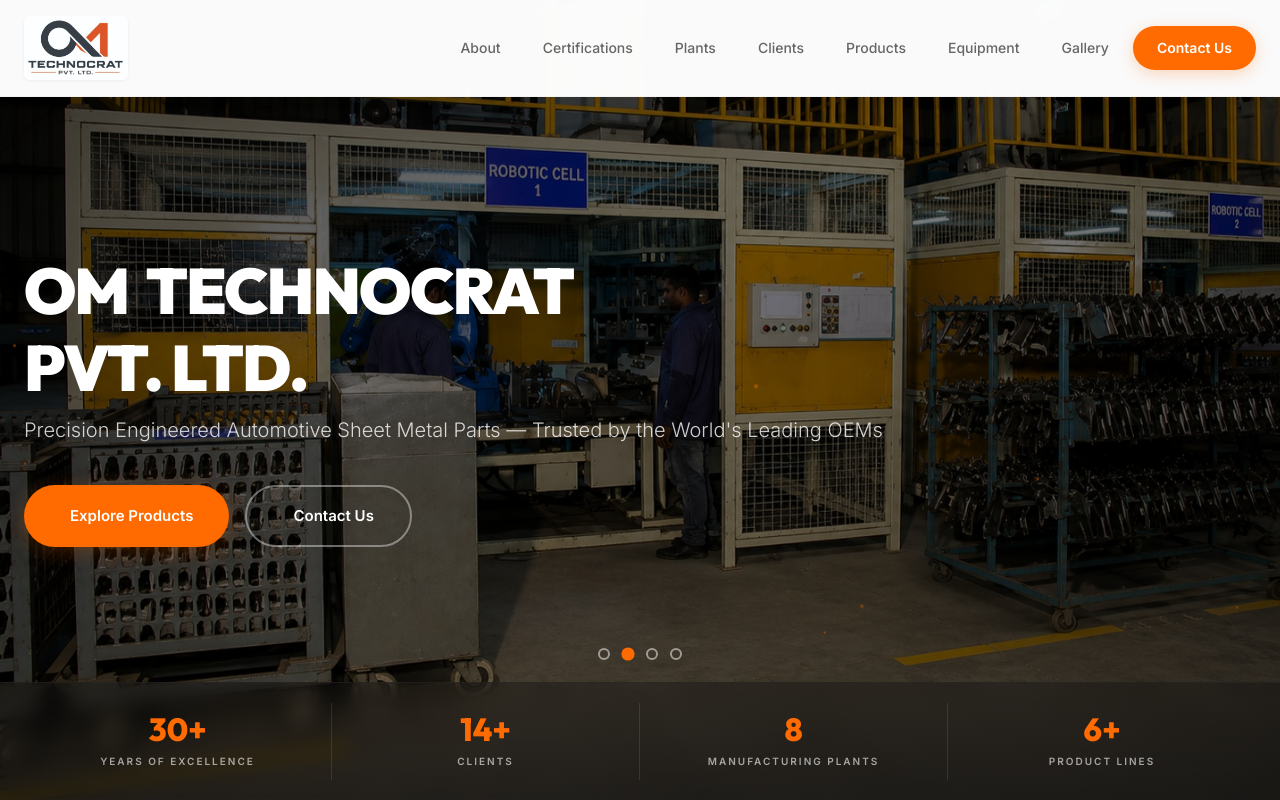
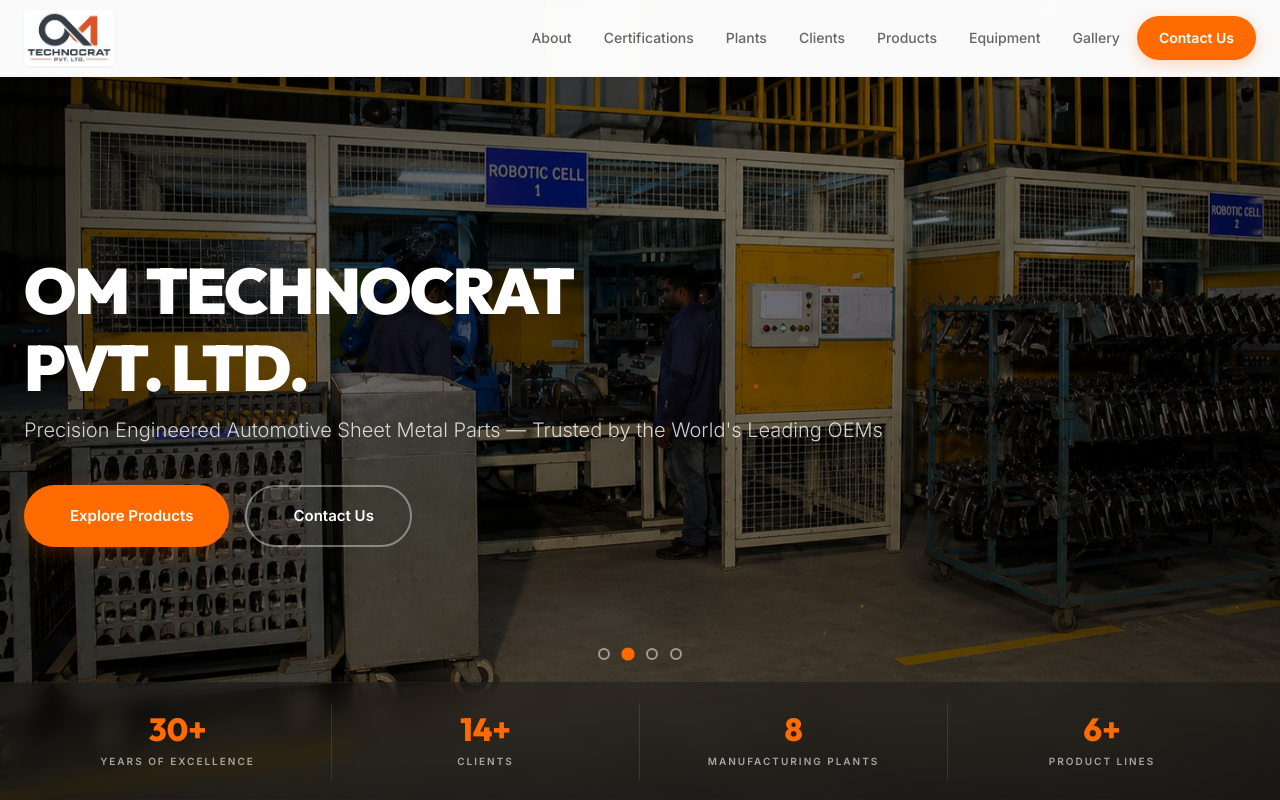
Before and after one commit to Aaditya-13/om-technocrat, a React (Vite) app: page / in a window 1280 px wide. Shown: the top 800 px of the page. Built offline with nearby package versions, Linux system fonts and the light colour scheme; some icons are missing.

Commit message:
update navbar

```diff
--- a/src/components/Navbar.css
+++ b/src/components/Navbar.css
@@ -1,23 +1,35 @@
-/* Navbar Styles */
+/* ═══════════════════════════════════════════
+   NAVBAR
+   ═══════════════════════════════════════════ */
+
 .navbar {
   position: fixed;
   top: 0;
   left: 0;
   width: 100%;
   z-index: 1000;
+
   background: rgba(255, 255, 255, 0.98);
   backdrop-filter: blur(20px) saturate(180%);
   -webkit-backdrop-filter: blur(20px) saturate(180%);
-          padding: 16px 0;
+
+  padding: 10px 0;
+
   box-shadow: 0 1px 15px rgba(0, 0, 0, 0.05);
   border-bottom: 1px solid rgba(0, 0, 0, 0.03);
+
   transition: padding var(--transition);
 }
 
 .navbar.scrolled {
-          padding: 10px 0;
+  padding: 7px 0;
   box-shadow: 0 4px 20px rgba(0, 0, 0, 0.08);
 }
+
+
+/* ═══════════════════════════════════════════
+   NAVBAR CONTAINER
+   ═══════════════════════════════════════════ */
 
 .navbar .container {
   display: flex;
@@ -25,42 +37,60 @@
   justify-content: space-between;
 }
 
+
+/* ═══════════════════════════════════════════
+   LOGO
+   ═══════════════════════════════════════════ */
+
 .nav-logo {
   display: flex;
   align-items: center;
-          gap: 12px;
+  gap: 10px;
   z-index: 1001;
 }
 
 .nav-logo-img {
-          height: 64px;
+  height: 56px;
+  width: auto;
   border-radius: 6px;
   object-fit: contain;
   box-shadow: var(--shadow-sm);
 }
 
+
+/* ═══════════════════════════════════════════
+   NAVIGATION LINKS
+   ═══════════════════════════════════════════ */
+
 .nav-links {
   display: flex;
   align-items: center;
-          gap: 6px;
+  gap: 2px;
 }
 
 .nav-links a {
-          padding: 8px 18px;
+  padding: 7px 15px;
   font-size: 14px;
   font-weight: 500;
   color: var(--text-secondary);
   border-radius: 8px;
   transition: var(--transition);
+  white-space: nowrap;
 }
 
-        .nav-links a:hover, .nav-links a.active {
+.nav-links a:hover,
+.nav-links a.active {
   color: var(--orange);
   background: rgba(255, 107, 0, 0.05);
 }
 
+
+/* ═══════════════════════════════════════════
+   CONTACT CTA
+   ═══════════════════════════════════════════ */
+
 .nav-cta {
-          padding: 10px 24px !important;
+  padding: 10px 22px !important;
   background: var(--orange) !important;
   color: var(--white) !important;
   border-radius: 60px !important;
@@ -73,7 +103,11 @@
   transform: translateY(-1px);
 }
 
-        /* Mobile Menu Toggle */
+
+/* ═══════════════════════════════════════════
+   MOBILE MENU TOGGLE
+   ═══════════════════════════════════════════ */
+
 .nav-toggle {
   display: none;
   flex-direction: column;
@@ -86,14 +120,13 @@
 .nav-toggle span {
   width: 24px;
   height: 2px;
-          background: var(--white);
+  background: var(--charcoal);
   border-radius: 2px;
   transition: var(--transition);
 }
 
-        .navbar.scrolled .nav-toggle span {
-          background: var(--charcoal);
-        }
+
+/* Hamburger animation */
 
 .nav-toggle.active span:nth-child(1) {
   transform: rotate(45deg) translateY(5px) translateX(5px);
@@ -108,57 +141,122 @@
 }
 
 
-
 /* ═══════════════════════════════════════════
    RESPONSIVE
    ═══════════════════════════════════════════ */
 
 @media (max-width: 768px) {
-  /* Nav */
+
+  /* Navbar */
+
+  .navbar {
+    padding: 8px 0;
+  }
+
+  .navbar.scrolled {
+    padding: 6px 0;
+  }
+
+  .nav-logo-img {
+    height: 50px;
+  }
+
+
+  /* Mobile Toggle */
+
   .nav-toggle {
     display: flex;
   }
+
+
+  /* Mobile Navigation Panel */
+
   .nav-links {
     position: fixed;
     top: 0;
     right: -100%;
+
     width: 80%;
     max-width: 320px;
     height: 100vh;
+
     background: var(--white);
+
     flex-direction: column;
+    align-items: stretch;
+
     padding: 100px 32px 40px;
+
     gap: 4px;
+
     transition: var(--transition-slow);
+
     box-shadow: -10px 0 40px rgba(0, 0, 0, 0.1);
-            align-items: stretch;
   }
+
   .nav-links.open {
     right: 0;
   }
+
+
+  /* Mobile Links */
+
   .nav-links a {
     color: var(--charcoal) !important;
     padding: 14px 18px !important;
     font-size: 16px;
     border-radius: 10px;
   }
-  .nav-links a:hover {
+
+  .nav-links a:hover,
+  .nav-links a.active {
     background: var(--light-gray) !important;
+    color: var(--orange) !important;
   }
+
+
+  /* Mobile Contact Button */
+
   .nav-cta {
     background: var(--orange) !important;
     color: var(--white) !important;
     text-align: center;
     margin-top: 10px;
   }
+
+
+  /* Mobile Overlay */
+
   .mobile-overlay {
     display: none;
+
     position: fixed;
     inset: 0;
+
     background: rgba(0, 0, 0, 0.4);
+
     z-index: 999;
   }
+
   .mobile-overlay.show {
     display: block;
   }
 }
+
+
+/* ═══════════════════════════════════════════
+   SMALL MOBILE SCREENS
+   ═══════════════════════════════════════════ */
+
+@media (max-width: 480px) {
+
+  .nav-logo-img {
+    height: 46px;
+  }
+
+  .nav-links {
+    width: 85%;
+    padding-left: 24px;
+    padding-right: 24px;
+  }
+}
```
Lines whose indentation alone changed are shown as unchanged.
